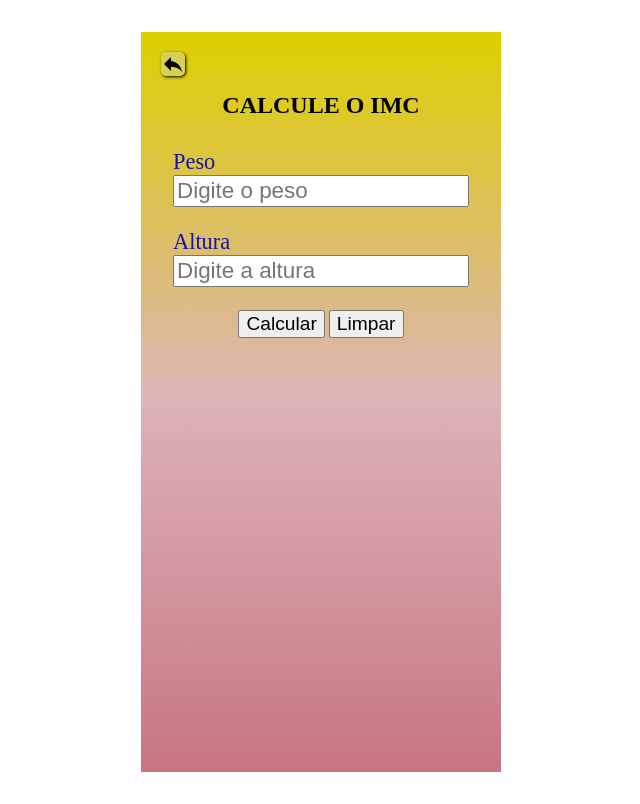
After one commit to JailsonTech/AppSos, a Spring app: page /imc in a window 1280 px wide. The commit adds this page. Shown: the whole page, without its empty margins (319-959 px from the left). Run offline with Thymeleaf, Linux system fonts and the light colour scheme; the template is opened without the code that fills it, so the values that code supplies are empty.

Commit message:
criação da página imc

```diff
--- /dev/null
+++ b/src/main/resources/static/css/imc.css
@@ -0,0 +1,115 @@
+.container-geral-calculadora{
+   max-width:360px;
+   min-height:740px;
+   margin:2em auto;
+   padding:0;
+   display:flex;
+   flex-direction: column;
+   align-items: center;
+   align-content: center;
+   background-image: linear-gradient(#ddd000, #c0747e8c, #c77680);
+   position:relative;
+}
+div.imcHeader{
+   display:flex;
+   flex-direction: row;
+   align-items: start;
+   align-content:center;
+   margin:0;
+   padding:0;
+   width: 100%;
+}
+
+a.reply{
+   display:flex;
+   align-items: start;
+   width:max-content;
+   margin:20px 0 0 20px;
+   position:absolute;
+   border-radius: 5px;
+   box-shadow: 1px 1px 3px #000;
+   background-color: rgba(214, 209, 136, 0.568);
+}
+.figureReply{
+display:flex;
+width:content;
+height:auto;
+margin:0;
+padding:0;
+align-items: center;
+align-content: start;
+}
+h2.title_CalculeImc{
+   display:flex;
+   align-items: center;
+   margin-top:2.5em;
+   padding:0;
+   width:max-content;
+   height:auto;
+}
+
+.formCalculo{
+   display:flex;
+   flex-direction: column;
+   align-items: center;
+   align-content: center;
+   margin:10px 0;
+}
+
+.label_peso, .label_altura{
+   color:#1715a1;
+    font-size:clamp(1.4em, 2em + 1vw, 1vw);
+
+}
+.input_peso, .input_altura{
+   margin-bottom: 1em;
+   font-size:clamp(1.4em, 2em + 1vw, 1vw);
+}
+div.container-resultado{
+   display:flex;
+   flex-direction: column;
+   align-items: center;
+   align-content: center;
+   margin:0 auto;
+   padding:0;
+   align-items: center;
+   max-width:max-content;
+
+}
+
+.button_imc{
+   font-size:clamp(1.2em, 2em + 1vw, 1vw);
+
+}
+#saida1{
+   display:block;
+   text-align: center;
+   margin:1em auto 0;
+   padding:7px;
+   min-width:250px;
+   height:100%;
+   font-size:clamp(1.3em, 2em + 1vw, 1vw);
+
+}
+#saida2{
+   display:flex;
+   align-items: center;
+   align-content:center;
+   max-width: 100%;
+   height:100%;
+   margin:10px auto 0;
+   padding:7px 0;
+   text-shadow: 2px 2px 5px rgb(5, 34, 114);
+   text-align:center;
+   font-size:clamp(1.2em, 2em + 1vw, 1vw);
+}
+.img_created{
+   display:flex;
+   align-items: center;
+   align-content:center;
+   margin:0;
+   padding:0;
+   max-width: 100%;
+   height:auto;
+   background-color: yellow;
+}
--- /dev/null
+++ b/src/main/resources/static/script/imc.js
@@ -0,0 +1,52 @@
+function calcularIMC(peso, altura) {
+// Recebendo entrada do usuário no html
+peso = parseFloat(document.getElementById('weight').value);
+altura = parseFloat(document.getElementById('height').value);
+
+// Verificando se as entradas são válidas
+if (isNaN(peso) || isNaN(altura) || peso=="" || altura == "") {
+    alert("Por favor, insira valores numéricos válidos.");
+}
+
+    // Calculando o IMC
+    resultado = peso / Math.pow(altura, 2);
+
+   // saída no html
+    document.getElementById('saida1').innerHTML = "Seu Imc é: " + resultado.toFixed(2);
+
+if (resultado < 18.5) {
+        background.style.backgroundColor = "#f3ff85";
+        color.style.color = "#000000";
+        mostrarImagem;
+        return situacao.innerHTML = "Situação: MAGREZA";
+
+    } else if (resultado >= 18.5 && resultado < 25) {
+        background.style.backgroundColor= "#5ee651";
+        color.style.color= "#fff";
+        mostrarImagem;
+        return situacao.innerHTML = "Situação: NORMAL";
+
+    } else if (resultado >= 25 && resultado < 30) {
+        background.style.backgroundColor= "#952eda";
+        color.style.color= "#dfff29";
+        return situacao.innerHTML= "Situação: SOBREPESO";
+
+    } else{
+        background.style.backgroundColor = "#da0c0c";
+        color.style.color= "#ffffff";
+        return situacao.innerHTML = "Situação: OBESIDADE";
+    }
+}
+
+function limparCampos() {
+        document.getElementById('weight').value = '';
+        document.getElementById('height').value = '';
+        document.getElementById('saida1').innerHTML = '';
+        document.getElementById('saida2').innerHTML = '';
+    }
+
+function mostrarFigura(){
+    let img = document.createElement('IMG');
+        img.src ='/images/ambulancia.png';
+        document.getElementById('img_created').appendChild(img);
+}
--- a/src/main/resources/templates/cadastro.html
+++ b/src/main/resources/templates/cadastro.html
@@ -6,7 +6,6 @@
     <title>CADASTRO</title>
     <link rel="stylesheet" href="/css/cadastro.css">
     <link rel="stylesheet" href="/css/geral.css">
-
 </head>
 
 <body class="body_cadastro">
@@ -28,7 +27,7 @@
             </div>
             <div class="containers_cadastro container_cadastro-email">
                 <label for="email" class="label_cadastro label_cadastro-email" th:field="*{email}">Email</label><br>
-                <input type="email" class="input_cadastro input_cadastro-email" id="email" name="email" placeholder="Digite seu email" required>
+                <input type="email" class="input_cadastro input_cadastro-email" id="email" name="email" placeholder="seu@email.com" required>
             </div>
             <div class="containers_cadastro container_cadastro-psw">
                 <label for="email" class="label_cadastro label_cadastro-psw" th:field="${senha}">Password</label><br>
--- /dev/null
+++ b/src/main/resources/templates/imc.html
@@ -0,0 +1,48 @@
+<!DOCTYPE html>
+<html lang="pt-br" xmlns:th="http://www.w3.org/1999/xhtml">
+<head>
+    <meta charset="UTF-8">
+    <meta name="viewport" content="width=device-width, initial-scale=1.0">
+    <title>CALCULADORA IMC</title>
+    <link rel="stylesheet" href="/css/imc.css">
+    <link rel="stylesheet" href="/css/geral.css" />
+    <script src="script/imc.js"></script>
+
+</head>
+
+<body class="body_imc">
+
+
+<section class="container-geral-calculadora">
+    <div class="imcHeader">
+        <a href="home" class="reply">
+            <figure class="figureReply">
+                <img src="/images/reply_black_24dp.png">
+            </figure>
+        </a>
+    </div>
+    <h2 class="title_CalculeImc">CALCULE O IMC</h2>
+
+    <form th:object = "${calculoimc}" action="calcularImc" method="post" class="formCalculo">
+        <div class="container-peso" >
+            <label for="weight" class="label_peso" th:field="*{peso}">Peso</label><br>
+            <input  type="number" class="input_peso" id="weight" name="peso" placeholder="Digite o peso" required autocomplete="off">
+        </div>
+        <div class="container-altura">
+            <label for="height" class="label_altura" th:field="*{altura}">Altura</label><br>
+            <input  type="number" class="input_altura" id="height" name="altura" placeholder="Digite a altura" required autocomplete="off" >
+        </div>
+        <div>
+          <button type="submit" class="button_imc" onclick="calcularIMC()">Calcular</button>
+          <button type="submit" class="button_imc limpar" onclick="limparCampos()">Limpar</button>
+        </div>
+    </form>
+    <div class="container-resultado">
+        <h4 id="saida1"></h4>
+        <h4 id="saida2"></h4>
+    </div>
+    <figure class="img_created">
+    </figure>
+</section>
+</body>
+</html>
```
Also changed, not shown: src/main/java/com/app/sos/controller/DadosUsuarios.java (deleted, +0 -21 lines), src/main/java/com/app/sos/controller/UserController.java (+70 -8 lines), src/main/java/com/app/sos/entities/Imc.java (added, +50 -0 lines), src/main/java/com/app/sos/entities/Users.java (+8 -0 lines), src/main/java/com/app/sos/repositories/UserRepository.java (+7 -0 lines), src/main/java/com/app/sos/services/ImcService.java (added, +23 -0 lines), src/main/resources/static/css/home.css (+55 -74 lines), src/main/resources/templates/home.html (+18 -31 lines), 3 other files.
